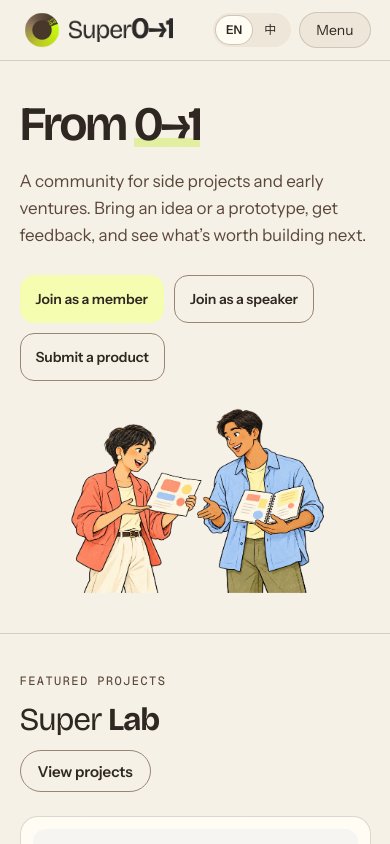
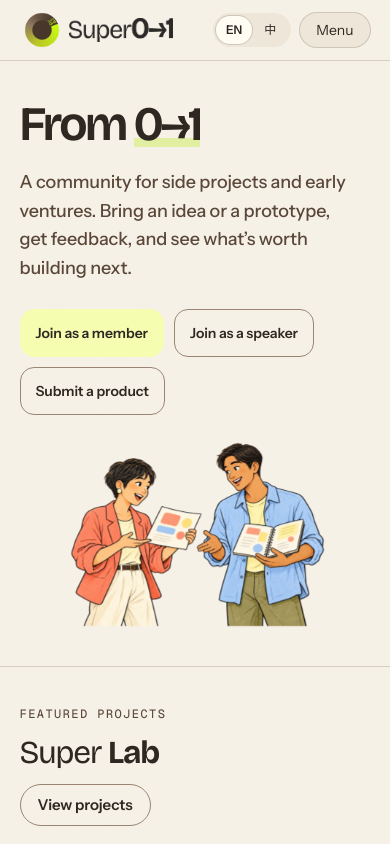
Before and after one commit to qiz029/super0to1-web, a React (Vite) app: page / in a window 390 px wide. Shown: the top 844 px of the page. Built offline with nearby package versions, Linux system fonts and the light colour scheme.

Commit message:
Give the homepage introduction more weight

```diff
--- a/src/styles/editorial.css
+++ b/src/styles/editorial.css
@@ -57,7 +57,7 @@
 }
 .home-hero h1 { font-size: clamp(60px, 7.5vw, 104px); line-height: 1.02; letter-spacing: -.055em; }
 .home-hero .hero-word.is-accent { display: block; color: var(--ink); text-decoration: none; }
-.home-hero .lede { font-size: 20px; line-height: 1.6; max-width: 29em; margin-top: 30px; }
+.home-hero .lede { font-size: 21px; font-weight: 500; line-height: 1.6; max-width: 28em; margin-top: 30px; }
 .home-brand-art { margin: 0; overflow: visible; }
 .home-brand-art img { height: clamp(280px, 34vw, 430px); object-fit: contain; }
 .participation-actions { gap: 10px; margin-top: 26px; }
@@ -139,7 +139,7 @@
   .home-hero { grid-template-columns: 1fr; min-height: 0; gap: 24px; padding-block: 38px 40px; }
   .home-hero .hero-copy { padding-block: 0; }
   .home-hero h1 { font-size: clamp(48px, 11.5vw, 76px); line-height: 1.06; }
-  .home-hero .lede { margin-top: 18px; font-size: 17px; }
+  .home-hero .lede { margin-top: 18px; font-size: 18px; }
   .home-brand-art img { height: clamp(185px, 48vw, 285px); }
   .illustrated-hero, .lab-hero { padding-block: 38px; gap: 28px; }
   .page-hero .program-title { font-size: clamp(38px, 9vw, 54px); }
```
Also changed, not shown: 1 other file (tests, documents, lock files or other folders).
